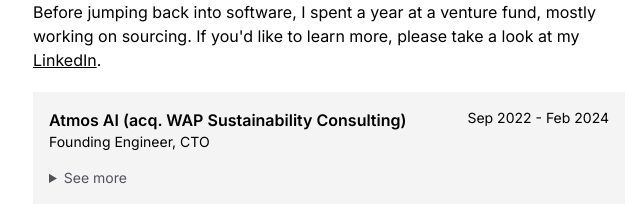
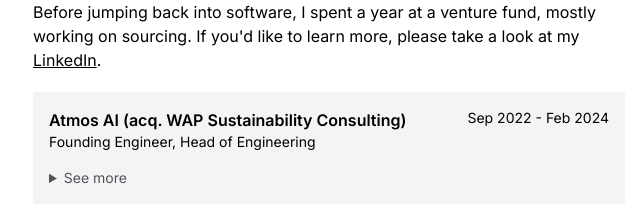
Before and after one commit to wadefletch/PersonalSite, a Next.js app: page / in a window 1280 px wide. Shown: the part 900-1122 px from the top of the page, without its empty margins (311-951 px from the left). Built offline with nearby package versions, Linux system fonts and the light colour scheme.

Commit message:
remove CTO

```diff
--- a/components/work.tsx
+++ b/components/work.tsx
@@ -3,7 +3,7 @@
     {
       company: 'Atmos AI (acq. WAP Sustainability Consulting)',
       companyHref: 'https://atmos.ai',
-      title: 'Founding Engineer, CTO',
+      title: 'Founding Engineer, Head of Engineering',
       time: 'Sep 2022 - Feb 2024',
       lines: [
         'Atmos AI was acquired by WAP Sustainability Consulting in February 2024.',
```
